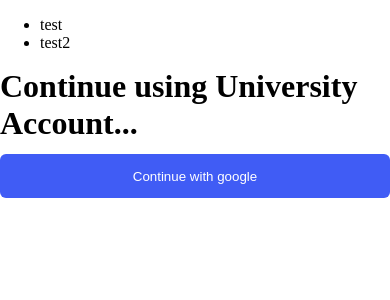
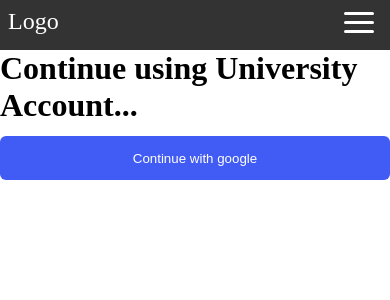
Before and after one commit to CallumAB/student-feedback-system, a React (Create React App) app: page / in a window 390 px wide. Shown: the top 300 px of the page. Built offline with nearby package versions, Linux system fonts and the light colour scheme.

Commit message:
Updated navbar to be responsive
Added hamburger menu
- doesn't work yet

Dropdown menu is invisible for some reason

```diff
--- a/src/components/Navbar.jsx
+++ b/src/components/Navbar.jsx
@@ -1,15 +1,22 @@
 import React from 'react';
+import './navbar.css';
 
 const Navbar = () => {
-
-
-
     return (
-        <nav>
-            <ul>
-                <li >test</li>
-                <li>test2</li>
-            </ul>
+        <nav class="navbar">
+            <div class="logo-title">Logo</div>
+            <a href='#' class='toggle-button'>
+                <span class='bar'></span>
+                <span class='bar'></span>
+                <span class='bar'></span>
+            </a>
+            <div class="navbar-links">
+                <ul>
+                    <li><a href='#'>Home</a></li>
+                    <li><a href='#'>About</a></li>
+                    <li><a href='#'>Contact</a></li>
+                </ul>
+            </div>
         </nav>
     );
 };
--- /dev/null
+++ b/src/components/navbar.css
@@ -0,0 +1,76 @@
+.navbar {
+    background-color: #333;
+    color: #ffffff;
+    display: flex;
+    justify-content: space-between;
+    height: 50px;
+}
+
+.logo-title {
+    font-size: 1.5rem;
+    margin: .5rem;
+}
+
+.navbar-links ul {
+    margin: 0;
+    padding: 0;
+    display: flex;
+}
+
+.navbar-links li {
+    list-style: none;
+}
+
+.navbar-links li a {
+    text-decoration: none;
+    color: white;
+    padding: 1rem;
+    display: block;
+}
+
+.navbar-links li :hover {
+    background-color: #555;
+}
+
+.toggle-button {
+    position: absolute;
+    top: .75rem;
+    right: 1rem;
+    display: none;
+    flex-direction: column;
+    justify-content: space-between;
+    width: 30px;
+    height: 21px;
+}
+
+.toggle-button .bar {
+    height: 3px;
+    width: 100%;
+    background-color: white;
+    border-radius: 10px;
+}
+
+@media (max-width: 400px) {
+    .toggle-button {
+        display: flex;
+    }
+
+    .navbar-links {
+        /* display: none; */
+        width: 100%;
+    }
+
+    .navbar {
+        flex-direction: column;
+        align-items: flex-start;
+    }
+
+    .navbar-links ul {
+        width: 100%;
+        flex-direction: column;
+    }
+
+    .navbar-links li {
+        text-align: center;
+    }
+}
```
